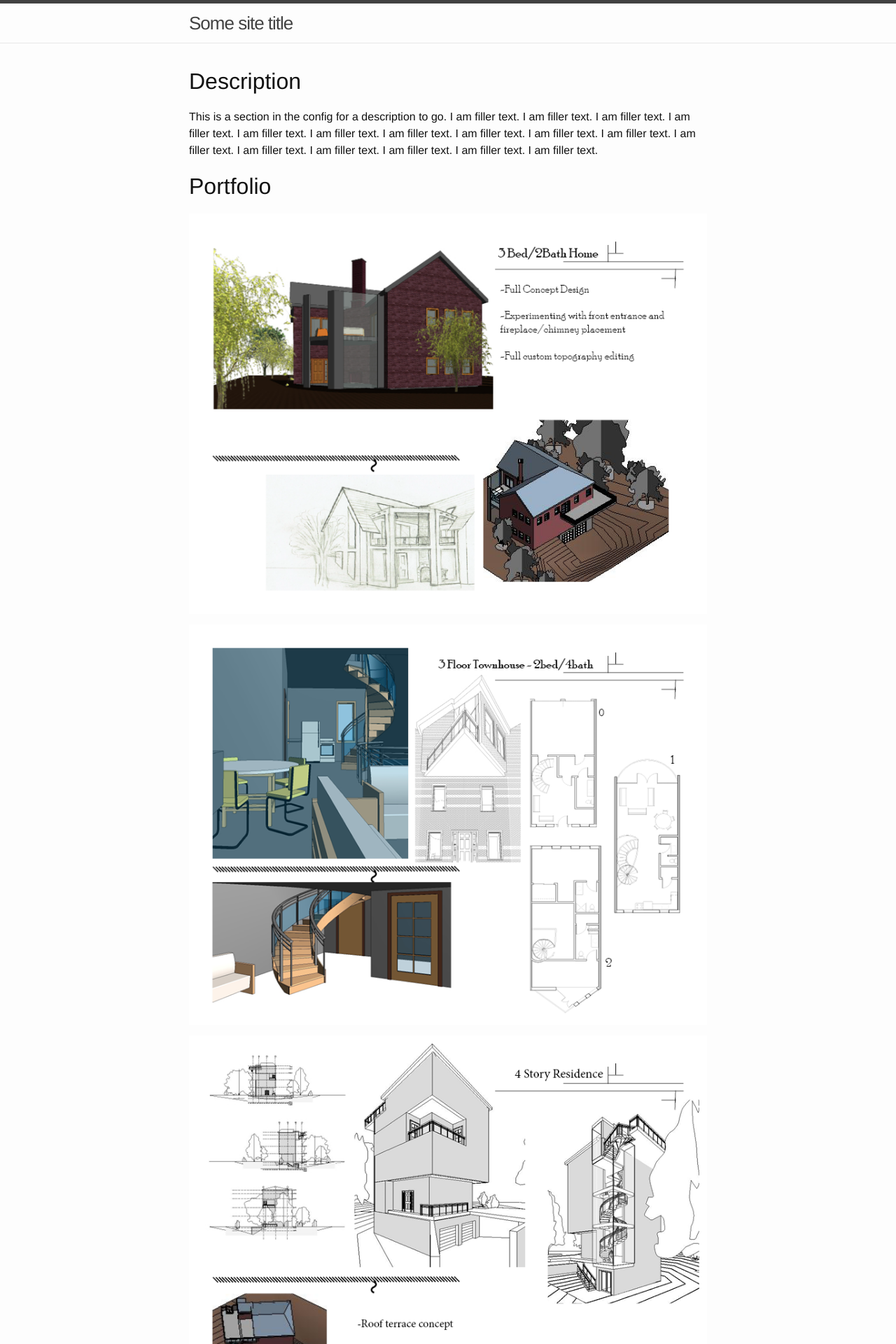
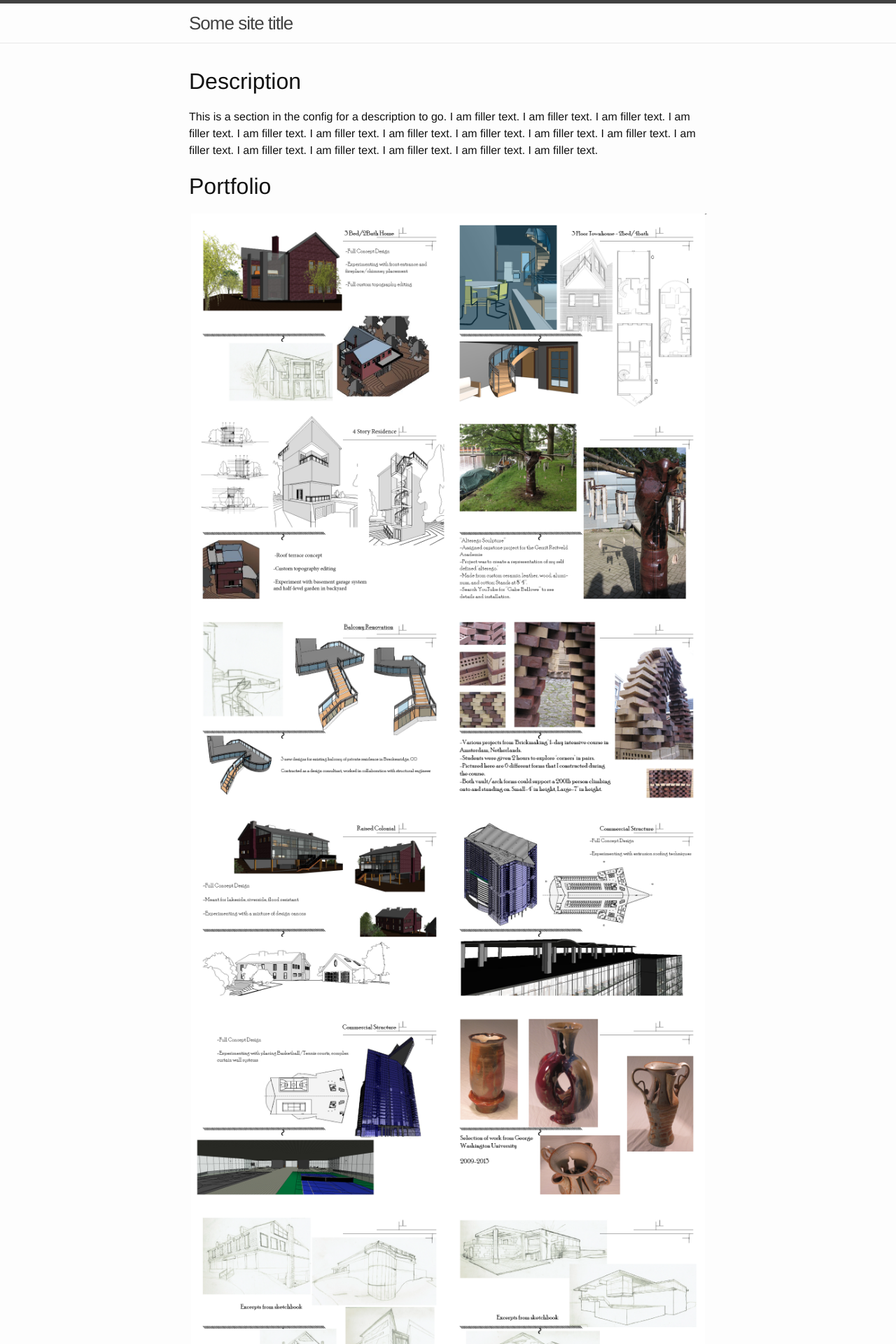
Before and after one commit to nbellowe/GabeBellowe, a Jekyll site: the page built from index.md, in a window 1280 px wide. Shown: the top 1920 px of the page at 70% size. Built offline with Jekyll 4.4.1, drawn with Linux system fonts in a browser that asks for light colours.

Commit message:
Make images flow in grid

```diff
--- a/css/main.scss
+++ b/css/main.scss
@@ -27,6 +27,17 @@ $content-width:    800px;
 $on-palm:          600px;
 $on-laptop:        800px;
 
+.gallery-item img{
+  display: block;
+  width: 50%;
+  height: auto;
+  float: left;
+}
+
+.gallery-item{
+  margin: 3px;
+}
+
 
 
 // Using media queries with like this:
--- a/index.md
+++ b/index.md
@@ -7,11 +7,25 @@ layout: default
 Portfolio
 ===
 
+<div class="gallery">
 {% for img in site.images %}
-<a href="{{site.baseurl}}/public/images/portfolio/{{img}}" data-lightbox="imagegroup" title="Note that a caption can do here....">
-    <img class="test" src="{{site.baseurl}}/public/images/portfolio/{{img}}"/>
+<a class="gallery" href="{{site.baseurl}}/public/images/portfolio/{{img}}" data-lightbox="imagegroup" title="Note that a caption can do here....">
+<div class="gallery-item"><img src="{{site.baseurl}}/public/images/portfolio/{{img}}" width="2%" height="2%"/></div>
 </a>
 {% endfor %}
+</div>
+
+
+<script>
+$(document).ready(function() {
+  $("#gallery").owlCarousel({
+      autoPlay: 3000, //Set AutoPlay to 3 seconds
+      items : 4,
+      itemsDesktop : [1199,3],
+      itemsDesktopSmall : [979,3]
+  });
+});
+</script>
 
 ---
 
```
